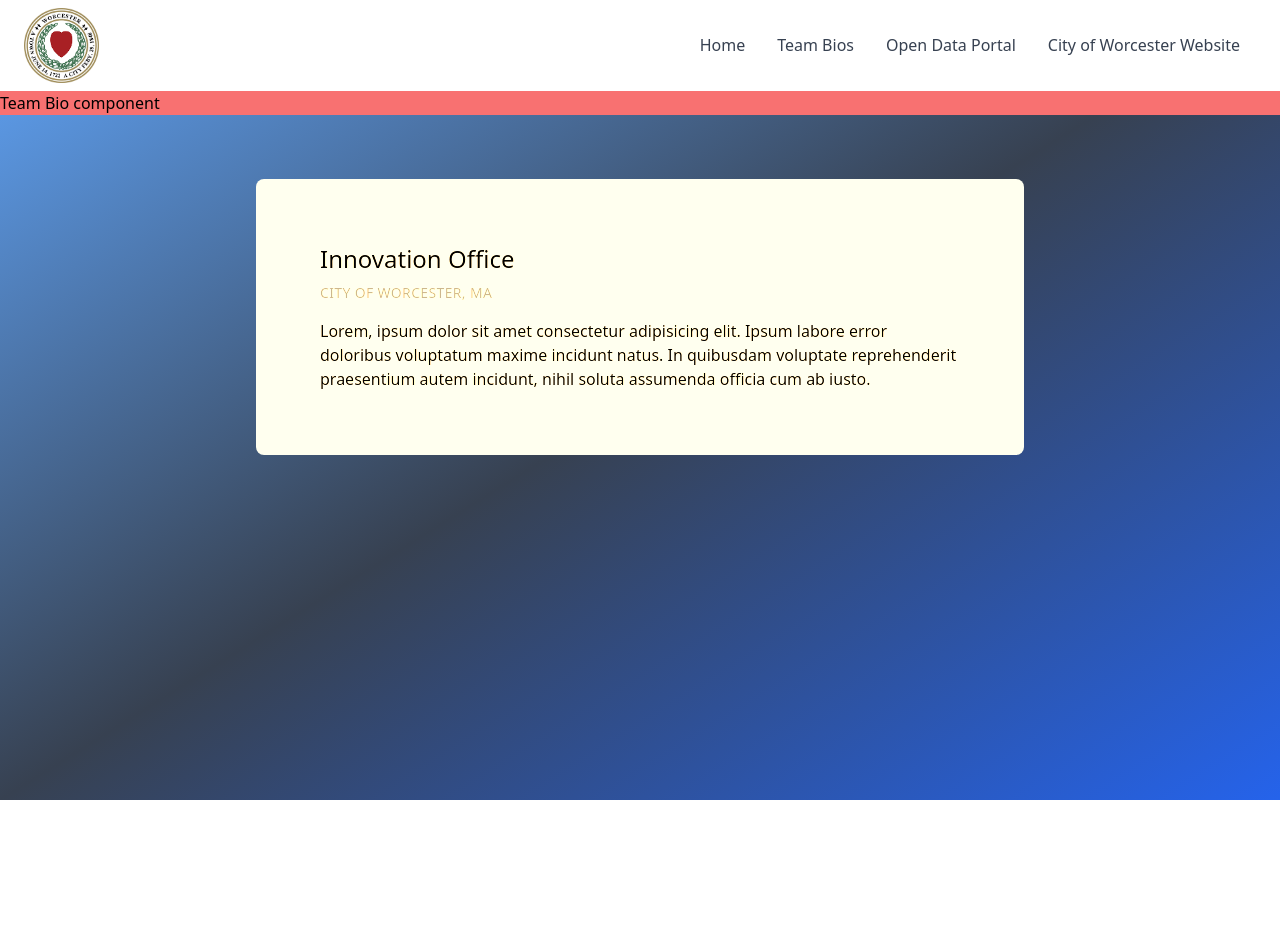
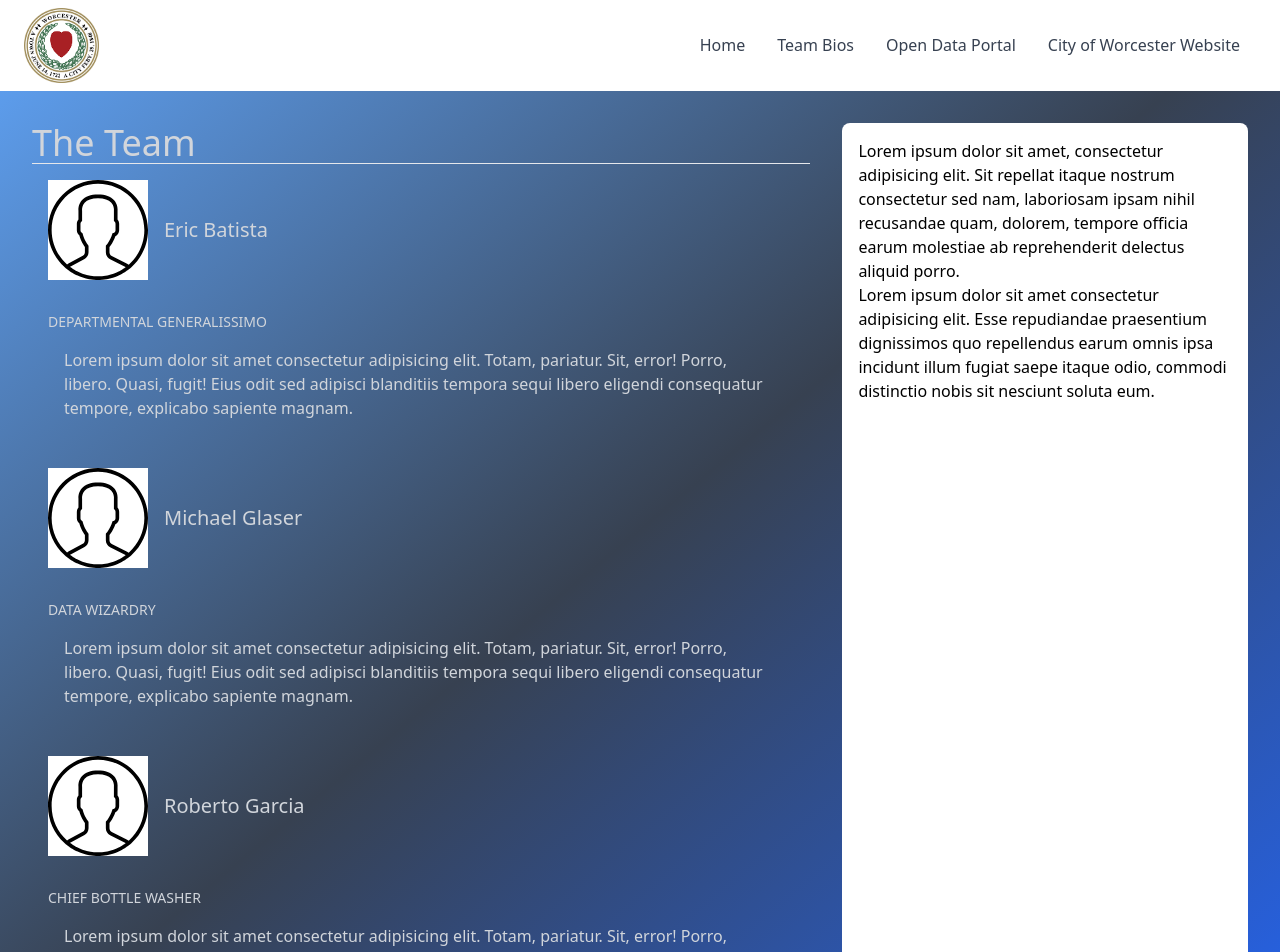
Before and after one commit to Frinkiac-7/innovation, an Angular app: page /bios in a window 1280 px wide. Shown: the top 952 px of the page. Before the commit the page ends 800 px from the top, so only its background shows below. Built offline with nearby package versions, Linux system fonts and the light colour scheme.

Commit message:
Add layout structure to bios component   * Added avatar svg to assets     - SVG file requires attribution and will be replaced before first deploy   * Coded working layout for bios component with some initial styles     - TailwindCSS classes will be extracted at a later point

```diff
--- a/src/app/bios/bios.component.html
+++ b/src/app/bios/bios.component.html
@@ -1,10 +1,45 @@
-<h1 class="bg-red-400">Team Bio component</h1>
-<div class="px-4 filter sepia">
-	<div class="max-w-3xl bg-white rounded-lg mx-auto my-16 p-16">
-		<h1 class="text-2xl font-medium mb-2">Innovation Office</h1>
-		<h2 class="font-medium text-sm text-indigo-400 mb-4 uppercase tracking-wide">City of Worcester, MA</h2>
-		<p class="text-black">
-			Lorem, ipsum dolor sit amet consectetur adipisicing elit. Ipsum labore error doloribus voluptatum maxime incidunt natus. In quibusdam voluptate reprehenderit praesentium autem incidunt, nihil soluta assumenda officia cum ab iusto.
-		</p>
+<div class="m-4">
+	<div class="flex">
+		<div class="w-2/3 p-4 text-gray-300">
+			<h1 class="text-4xl border-b">The Team</h1>
+			<div class="flex items-center text-gray-300 p-4">
+				<img class="bg-white" src="../../assets/user.svg" alt="triangle with all three sides equal" height="87" width="100" />
+				<h2 class="text-xl m-4">Eric Batista</h2>
+			</div>
+			<div class="p-4">
+				<h3 class="uppercase text-sm">Departmental Generalissimo</h3>
+				<p class="p-4">
+					Lorem ipsum dolor sit amet consectetur adipisicing elit. Totam, pariatur. Sit, error! Porro, libero. Quasi, fugit! Eius odit sed adipisci blanditiis tempora sequi libero eligendi consequatur tempore, explicabo sapiente magnam.
+				</p>
+			</div>
+			<div class="flex items-center text-gray-300 p-4">
+				<img class="bg-white" src="../../assets/user.svg" alt="triangle with all three sides equal" height="87" width="100" />
+				<h2 class="text-xl m-4">Michael Glaser</h2>
+			</div>
+			<div class="p-4">
+				<h3 class="uppercase text-sm">Data Wizardry</h3>
+				<p class="p-4">
+					Lorem ipsum dolor sit amet consectetur adipisicing elit. Totam, pariatur. Sit, error! Porro, libero. Quasi, fugit! Eius odit sed adipisci blanditiis tempora sequi libero eligendi consequatur tempore, explicabo sapiente magnam.
+				</p>
+			</div>
+			<div class="flex items-center text-gray-300 p-4">
+				<img class="bg-white" src="../../assets/user.svg" alt="triangle with all three sides equal" height="87" width="100" />
+				<h2 class="text-xl m-4">Roberto Garcia</h2>
+			</div>
+			<div class="p-4">
+				<h3 class="uppercase text-sm">Chief Bottle Washer</h3>
+				<p class="p-4">
+					Lorem ipsum dolor sit amet consectetur adipisicing elit. Totam, pariatur. Sit, error! Porro, libero. Quasi, fugit! Eius odit sed adipisci blanditiis tempora sequi libero eligendi consequatur tempore, explicabo sapiente magnam.
+				</p>
+			</div>
+		</div>
+		<div class="w-1/3 p-4 bg-white m-4 rounded-lg">
+			<p>
+				Lorem ipsum dolor sit amet, consectetur adipisicing elit. Sit repellat itaque nostrum consectetur sed nam, laboriosam ipsam nihil recusandae quam, dolorem, tempore officia earum molestiae ab reprehenderit delectus aliquid porro.
+			</p>
+			<p>
+				Lorem ipsum dolor sit amet consectetur adipisicing elit. Esse repudiandae praesentium dignissimos quo repellendus earum omnis ipsa incidunt illum fugiat saepe itaque odio, commodi distinctio nobis sit nesciunt soluta eum.
+			</p>
+		</div>
 	</div>
 </div>
```
Also changed, not shown: src/assets/user.svg (added).
